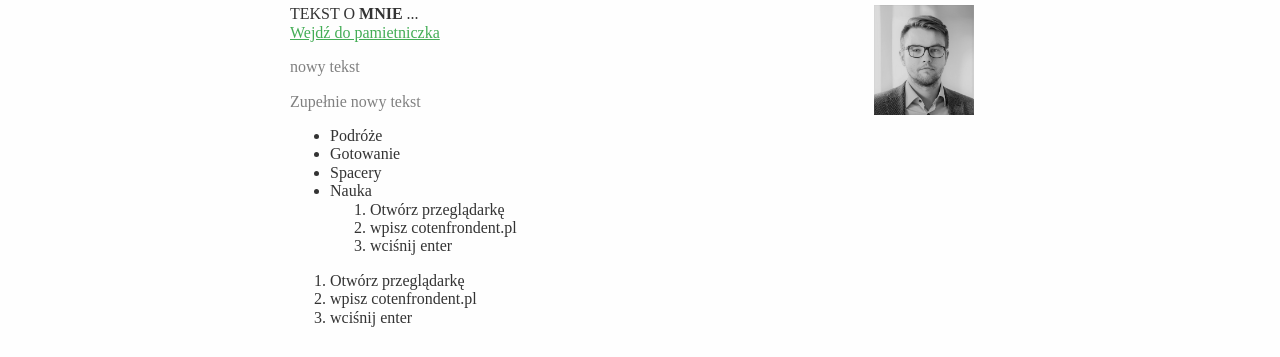
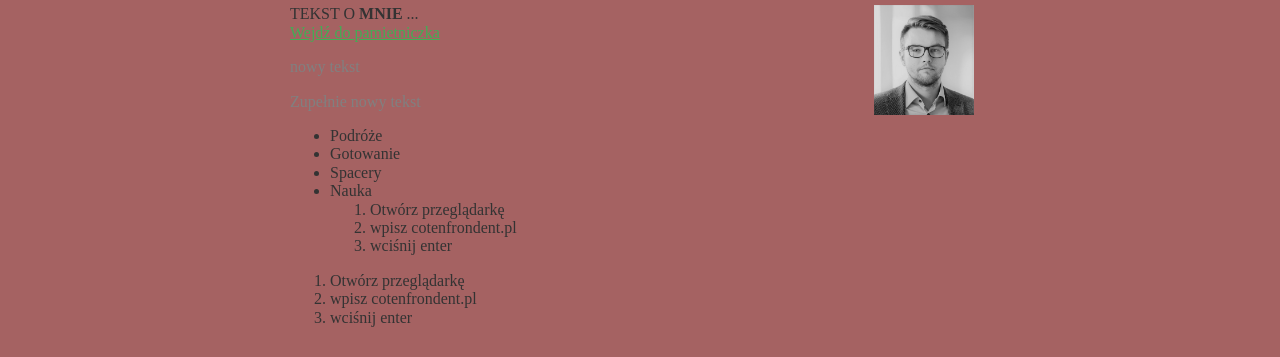
Before and after one commit to Lukasz1991/homepage, a plain HTML site: page index.html in a window 1280 px wide. Shown: the part 258-615 px from the top of the page. Drawn offline with Linux system fonts and the light colour scheme.

Commit message:
feat: new baground color

```diff
--- a/style.css
+++ b/style.css
@@ -7,7 +7,7 @@ html{
 }
 
 body {
-    background: #fefefe;
+    background: #a56262;
     color: #333;
 }
 
```
